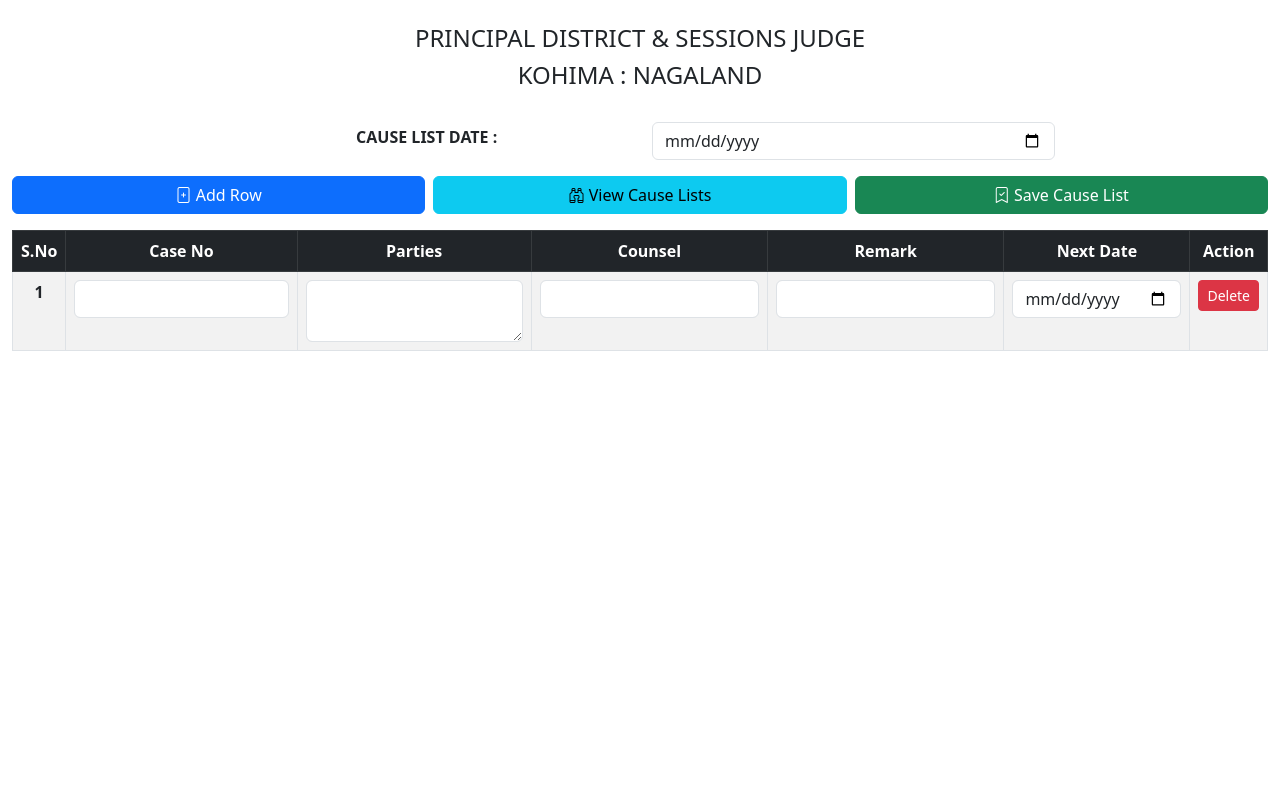
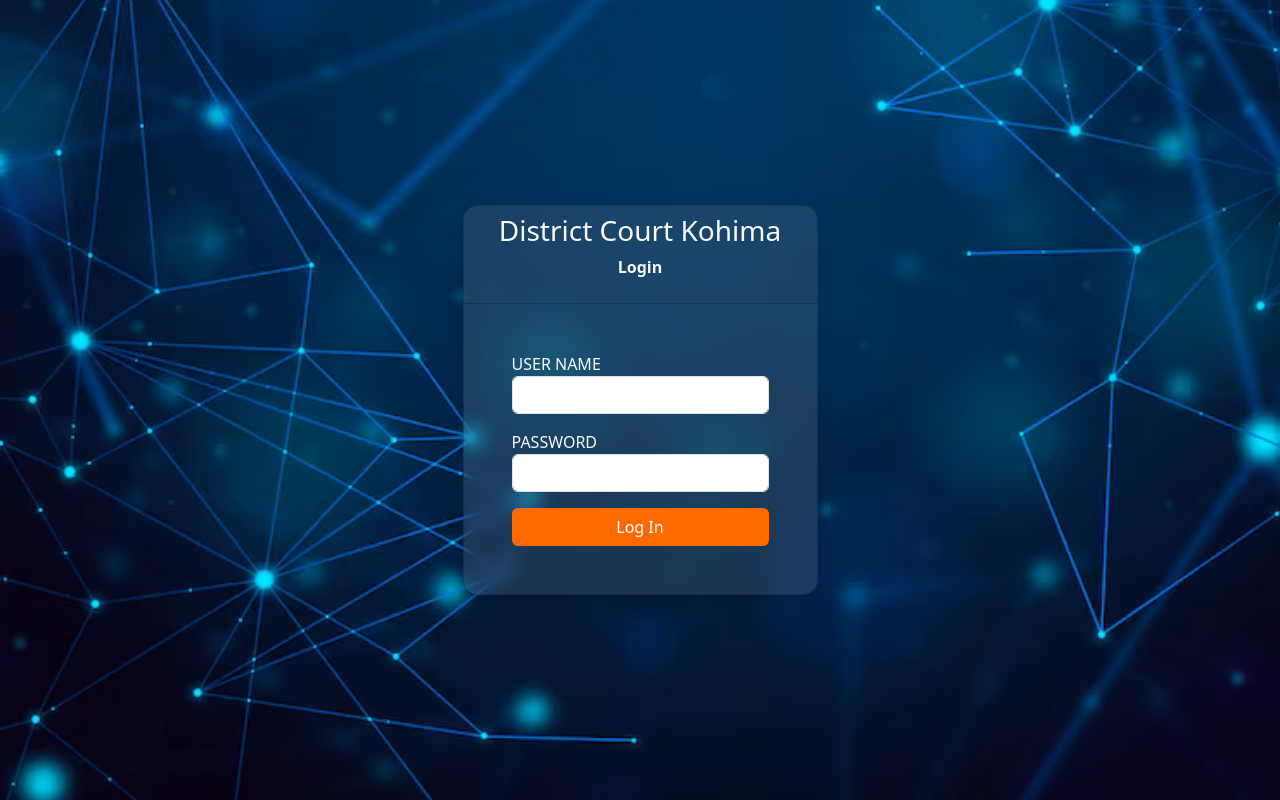
Before and after one commit to Longkumer87/causelist, a PHP site: page / in a window 1280 px wide. Run offline with PHP 8.4, Linux system fonts and the light colour scheme.

Commit message:
23-03-2026 home night

```diff
--- a/formTable.php
+++ b/formTable.php
@@ -1,3 +1,4 @@
+
 <div class="container-fluid">
 
     <form action="save.php" method="post"  onsubmit="return confirm('Are you sure you want to save?')">
--- a/includes/style.css
+++ b/includes/style.css
@@ -24,3 +24,30 @@
         padding: 8px;
     }
 }
+
+.login-page {
+   background: url('../image/background.png')no-repeat center center;
+   background-size: cover;
+   min-height: 100vh;
+
+    display: flex;
+    justify-content: center;
+    align-items: center;
+}
+
+#loginCard {
+    background: rgba(255, 255, 255, 0.1); /* transparent */
+    backdrop-filter: blur(10px); /* glass effect */
+    box-shadow: 0 8px 20px rgba(0,0,0,0.2); /* shadow */
+    max-width: 400px;
+    margin: 80px auto;
+    border-radius: 15px;
+}
+
+.btn-box{
+     background-color: #ff6a00;
+            color: white;
+}
+.btn-box:hover{
+    background-color: #e65c00;
+}
--- a/index.php
+++ b/index.php
@@ -1,11 +1,7 @@
 <?php require 'config/db.php';?>
 <?php require "includes/header.php"; ?>
 
-<h4 class="text-center mt-4">PRINCIPAL DISTRICT & SESSIONS JUDGE</h4>
-<h4 class="text-center">KOHIMA : NAGALAND</h4>
-<br>
-
-<?php require './formTable.php' ?>
+<?php require "./login.php"?>
 
 <?php require "includes/script.php"; ?>
 <?php require "includes/footer.php"; ?>
--- a/login.php
+++ b/login.php
@@ -1,36 +1,64 @@
-<?php require 'config/db.php'; ?>
+<?php
+
+session_start();
+require 'config/db.php';
+
+if($_SERVER["REQUEST_METHOD"]==='POST'){
+    if(isset($_POST['login'])){
+        $username = $_POST['username'];
+        $password = $_POST['password'];
+
+        $sql ="SELECT * FROM `users` WHERE username= '$username' AND password='$password' ";
+        $result = mysqli_query($conn, $sql);
+        $rows = mysqli_num_rows($result);
+
+        if($rows===1){
+            $user = mysqli_fetch_assoc($result);
+            $_SESSION['user_id']= $user['id'];
+            $_SESSION['court_name'] = $user['court_name'];
+            header("Location:welcome.php");
+            exit();
+        }else{
+            echo"<script>alert('Invalid Login');</script>";
+        }
+
+    }
+
+}
+
+
+?>
 <?php require "includes/header.php"; ?>
 
-
-<div class="card login-card shadow text-center" style="background-color: antiquewhite; max-width:400px; margin:80px auto;">
-
+<div class="login-page">
+    <div class="card shadow text-center" id="loginCard">
         <div class="card-header">
-        <h3>District Court Kohima</h3>
-        <p class="fw-bold">Login</p>
+            <h3 class="text-light">District Court Kohima</h3>
+            <p class="fw-bold text-light">Login</p>
         </div>
 
         <div class="card-body p-5">
-        <form>
+            <form method="post">
 
                 <!-- Username -->
                 <div class="mb-3 text-start">
-                <label class="uname">Username</label>
-                <input type="text" class="form-control" name="uname" id="uname">
+                    <label class="username text-light" required>USER NAME</label>
+                    <input type="text" class="form-control" name="username" id="username">
                 </div>
 
                 <!-- Password -->
                 <div class="mb-3 text-start">
-                <label class="password">Password</label>
+                    <label class="password text-light" required>PASSWORD</label>
                     <input type="password" class="form-control" name="password" id="password">
                 </div>
 
                 <!-- Button -->
-            <button type="submit" class="btn btn-secondary w-100">Log In</button>
-
+                <button type="submit" class="btn btn-box w-100" name="login">Log In</button>
             </form>
         </div>
+    </div>
+</div>
 
-</div>
 
 
 <?php require "includes/script.php"; ?>
--- a/whatsapp.php
+++ b/whatsapp.php
@@ -12,7 +12,7 @@ $message .= "➡️ http://192.168.0.127/causelist/view.php?cause_date=" . $date
     <a target="_blank"
         href="https://wa.me/?text=<?= urlencode($message); ?>"
         class="btn btn-outline-success w-50">
-       <i class="bi bi-whatsapp"></i> Share on WhatsApp
+        <i class="bi bi-whatsapp"></i> Share on WhatsApp
     </a>
 
 </div>
```
Also changed, not shown: edit.php (+12 -0 lines), logout.php (added, +24 -0 lines), save.php (+16 -3 lines), view.php (+13 -2 lines), welcome.php (added, +28 -0 lines), image/background.png (added). Lines whose indentation alone changed are shown as unchanged.
